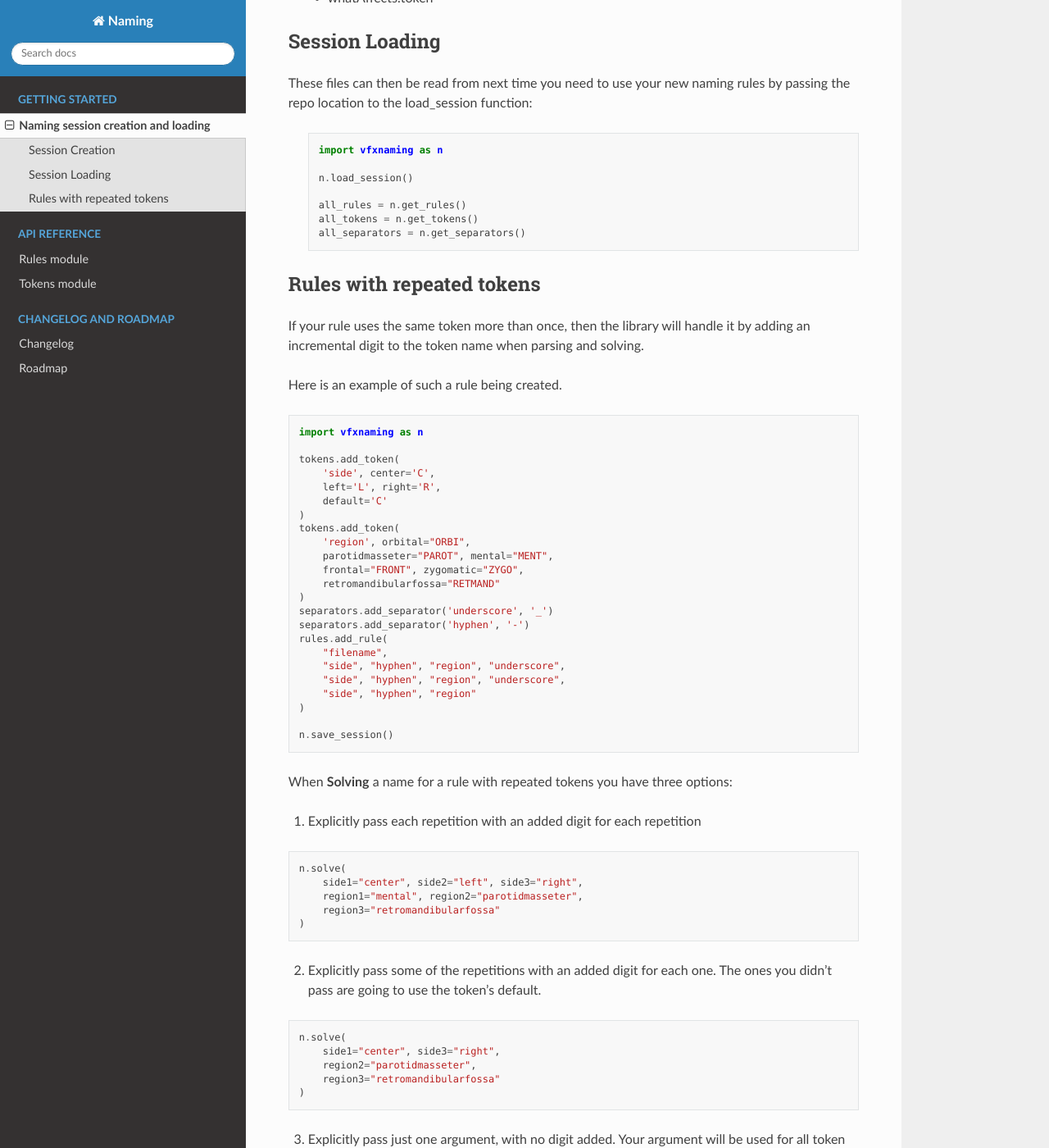
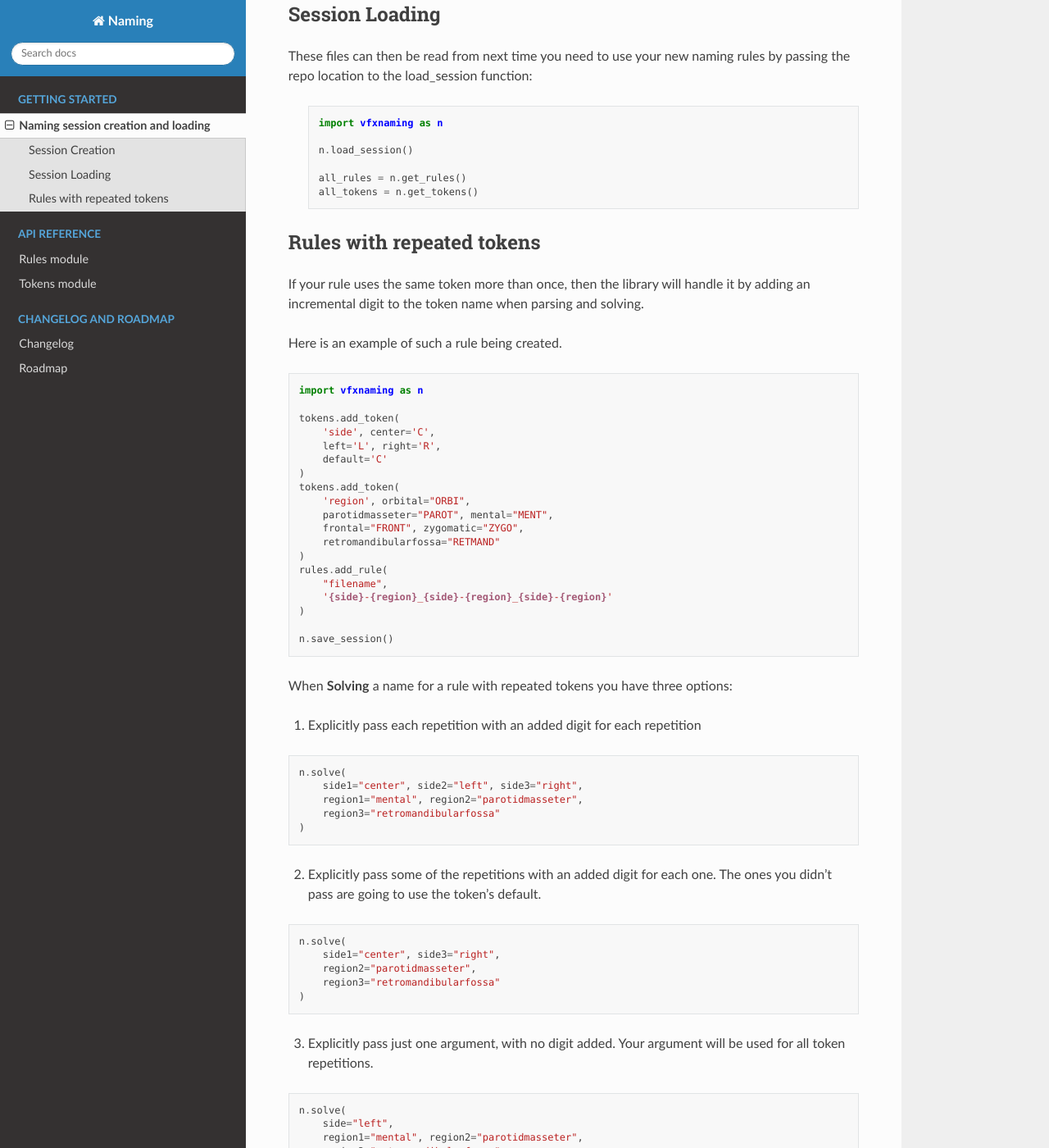
Before and after one commit to xiancg/vfxnaming, a Sphinx documentation site: the page built from docs/source/session.rst, in a window 1280 px wide and 1400 px high, scrolled down 774 px. Shown: the whole window at 82% size. Built offline with Sphinx 7.4.7 and the Read the Docs theme 2.0.0, drawn with Linux system fonts in a browser that asks for light colours; some of the changed text lies outside the part shown.

Commit message:
Removed separators and updated calls to add_rule

```diff
--- a/docs/source/session.rst
+++ b/docs/source/session.rst
@@ -17,12 +17,10 @@ Session Creation
                 fill='fil', ambient='amb',
                 bounce='bnc', rim='rim',
                 kick='kik', custom='cst', default='cst')
-    n.add_separator('underscore', '_')
     n.add_rule(
-            'lights',
-            'category', 'underscore', 'function', 'underscore', 'whatAffects',
-            'underscore', 'digits', 'underscore', 'type'
-        )
+        'lights',
+        '{category}_{function}_{whatAffects}_{digits}_{type}'
+    )
     n.save_session()
 
 This will result in the following files being created:
@@ -49,7 +47,6 @@ the repo location to the load_session function:
 
         all_rules = n.get_rules()
         all_tokens = n.get_tokens()
-        all_separators = n.get_separators()
 
 
 Rules with repeated tokens
@@ -74,13 +71,9 @@ Here is an example of such a rule being created.
         frontal="FRONT", zygomatic="ZYGO",
         retromandibularfossa="RETMAND"
     )
-    separators.add_separator('underscore', '_')
-    separators.add_separator('hyphen', '-')
     rules.add_rule(
         "filename",
-        "side", "hyphen", "region", "underscore",
-        "side", "hyphen", "region", "underscore",
-        "side", "hyphen", "region"
+        '{side}-{region}_{side}-{region}_{side}-{region}'
     )
 
     n.save_session()
```
